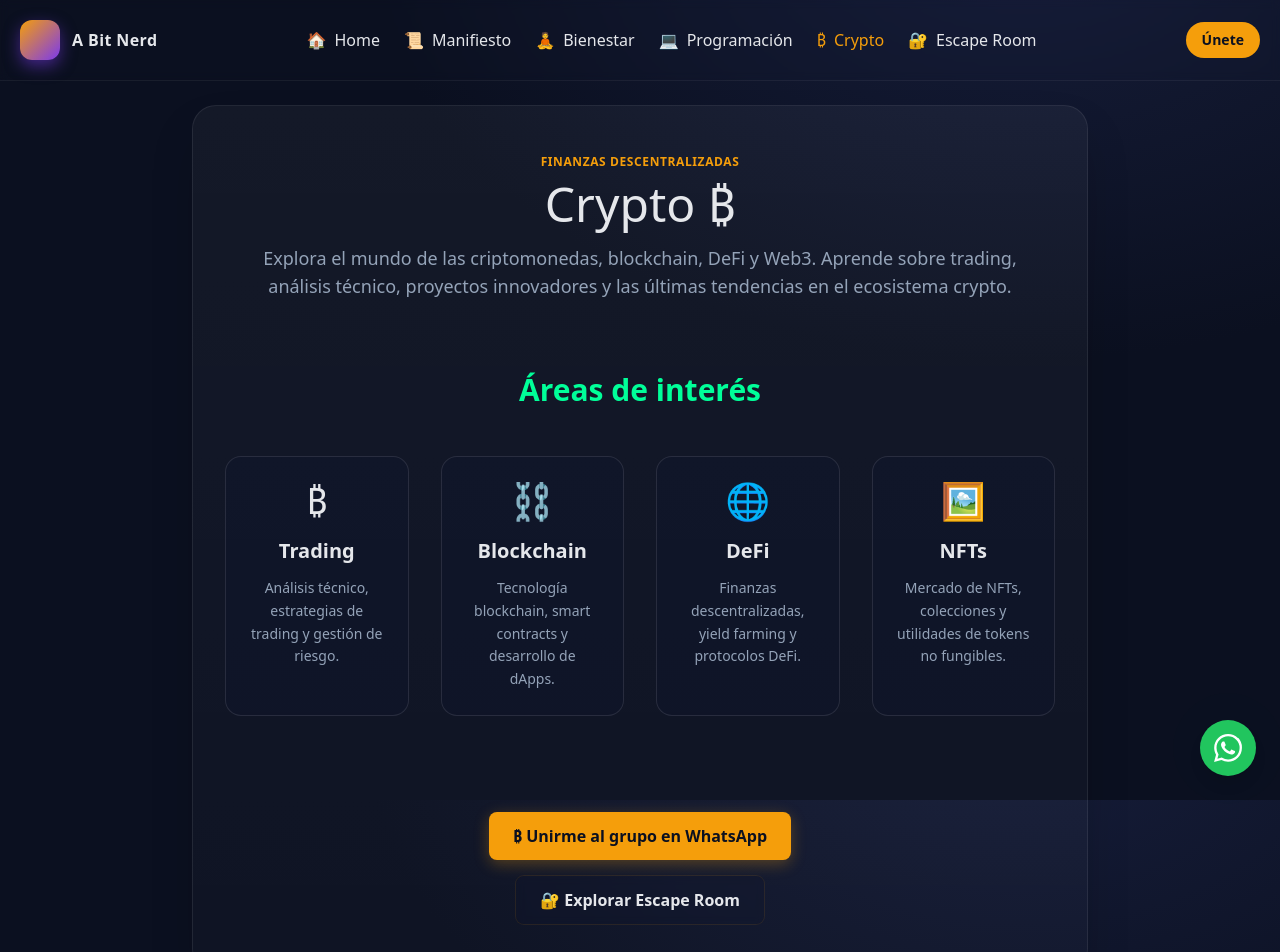
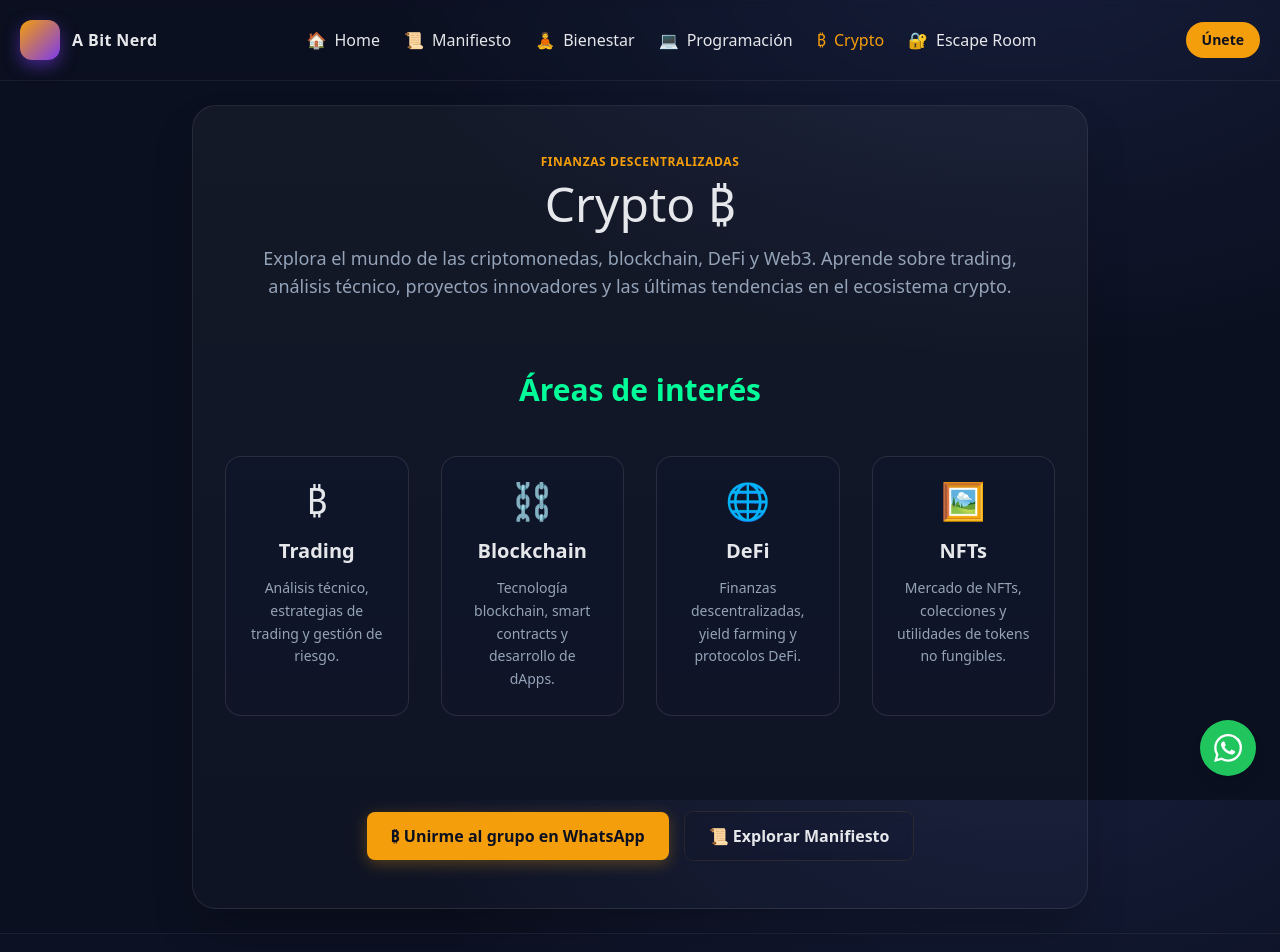
Before and after one commit to A-Bit-Nerd/landingpage, a Next.js app: page /crypto in a window 1280 px wide. Shown: the top 952 px of the page. Built offline with nearby package versions, Linux system fonts and the light colour scheme.

Commit message:
Update page.tsx

```diff
--- a/src/app/crypto/page.tsx
+++ b/src/app/crypto/page.tsx
@@ -64,10 +64,10 @@ export default function CryptoPage() {
         </a>
         <a
           className="nerd-btn nerd-btn-secondary"
-          href="/escape-room"
-          aria-label="Explorar Escape Room"
+          href="/manifest"
+          aria-label="Explorar Manifiesto"
         >
-          🔐 Explorar Escape Room
+          📜 Explorar Manifiesto
         </a>
       </nav>
     </>
```
